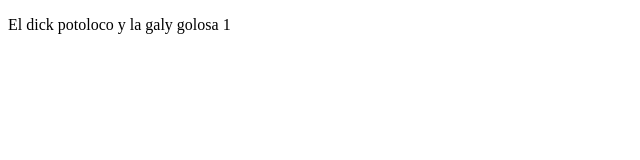
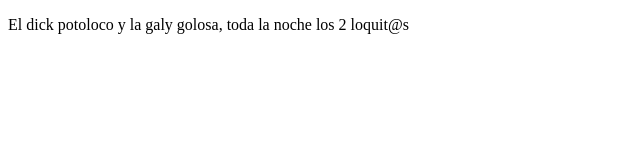
Before and after one commit to X3NTIN3L/proyectoPrework, a plain HTML site: page index.html in a window 1280 px wide. Shown: the whole page, without its empty margins (0-640 px from the left). Drawn offline with Linux system fonts and the light colour scheme.

Commit message:
cambios de sitio de dick y galy

```diff
--- a/index.html
+++ b/index.html
@@ -4,11 +4,11 @@
     <meta charset="UTF-8">
     <meta http-equiv="X-UA-Compatible" content="IE=edge">
     <meta name="viewport" content="width=device-width, initial-scale=1.0">
-    <title>Dick y Galy</title>
+    <title>Dick y Galy en la casa bugeada</title>
 </head>
 <body>
     <p>
-        El dick potoloco y la galy golosa 1
+        El dick potoloco y la galy golosa, toda la noche los 2 loquit@s
     </p>
 </body>
 </html>
```
